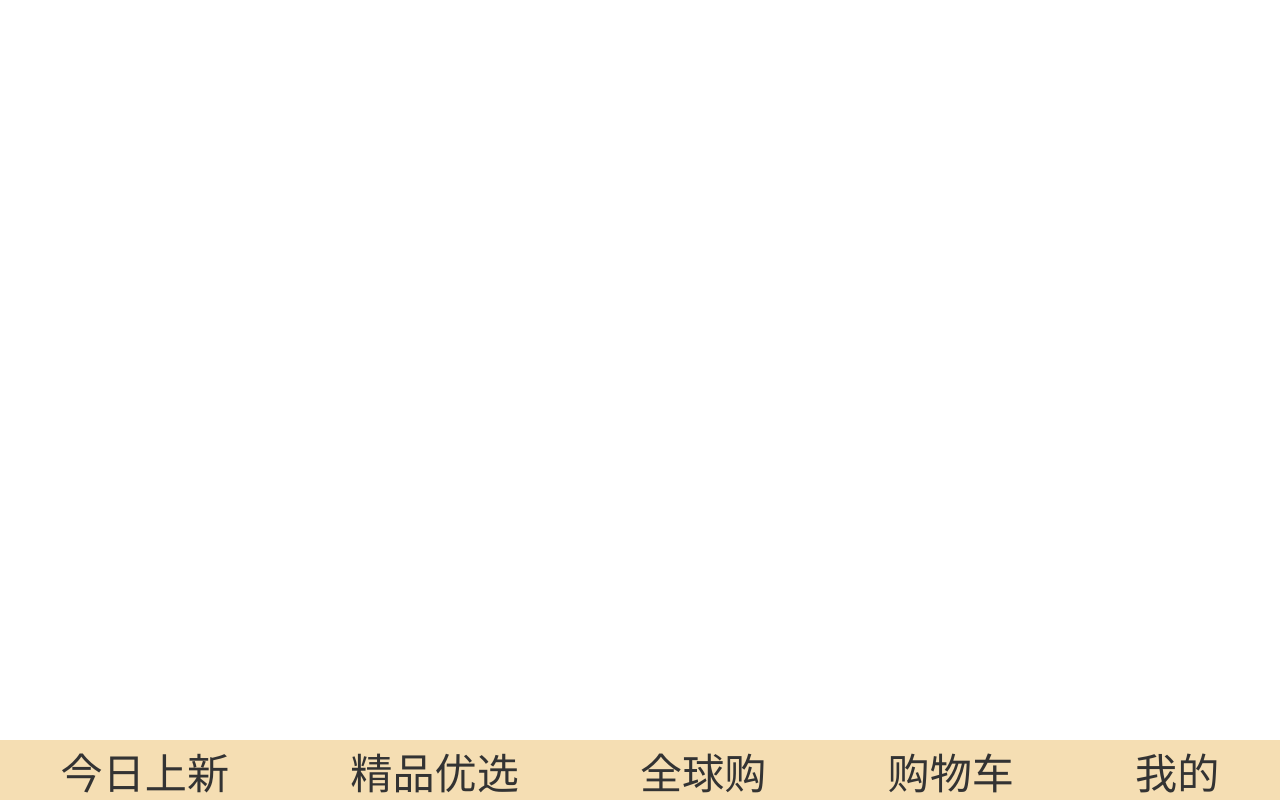
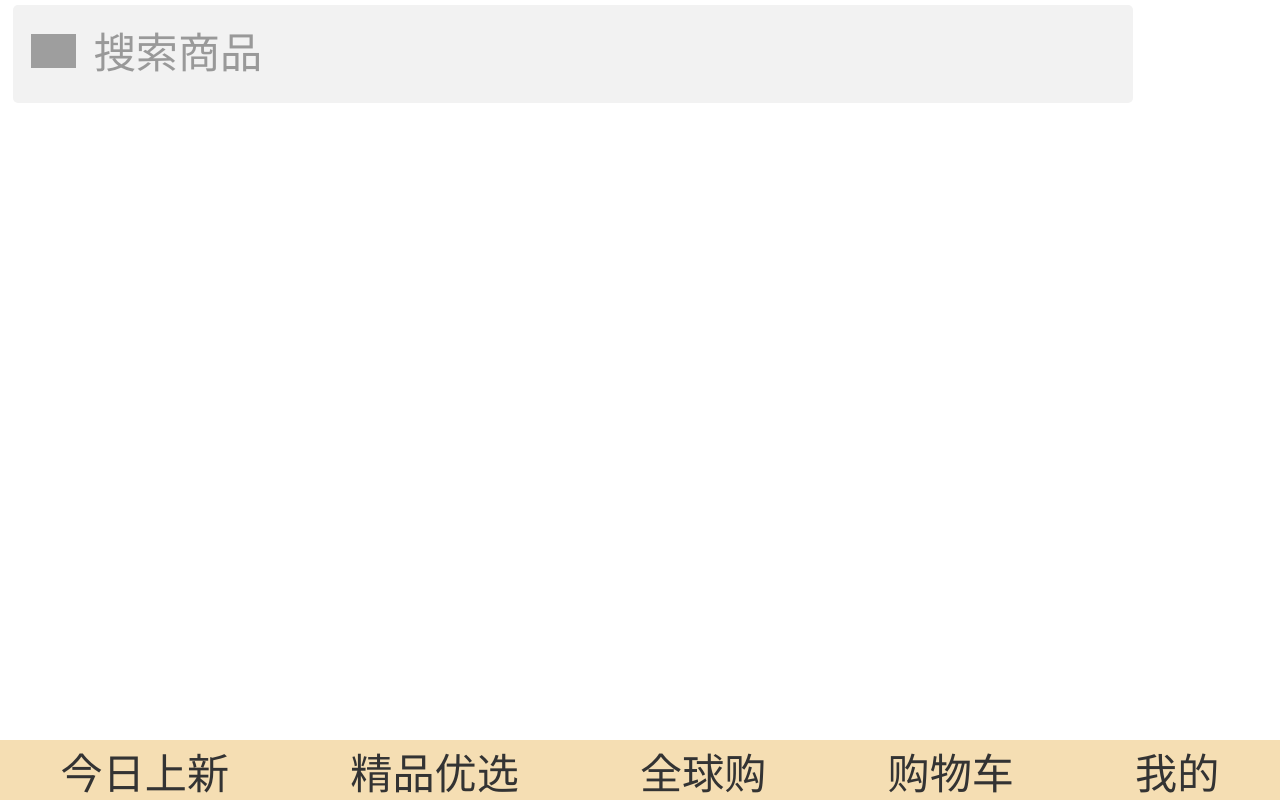
Before and after one commit to wuwencha0/juanpiwang, a Vue app: page / in a window 1280 px wide. Built offline with nearby package versions, Linux system fonts and the light colour scheme; grey boxes are pictures that could not be loaded.

Commit message:
shangchuan

```diff
--- a/package.json
+++ b/package.json
@@ -10,7 +10,8 @@
     "build": "node build/build.js"
   },
   "dependencies": {
-    "vue": "^2.4.2"
+    "vue": "^2.4.2",
+    "vue-router": "^2.7.0"
   },
   "devDependencies": {
     "autoprefixer": "^7.1.2",
--- a/src/pages/today/Today.vue
+++ b/src/pages/today/Today.vue
@@ -1,12 +1,18 @@
 <template>
-    <div>
-
-    </div>
+   <div id="today">
+      <header>
+        <div class="search">
+            <span><img src = './assets/search.png'></span>
+            <a class="search-input" href="" style="color:#999">搜索商品</a>
+        </div>
+        <div class="user"><span></span></div>
+      </header>
+   </div>
 </template>
 
 <script>
 export default {
-  name: "component_name",
+  name: "today",
   data () {
     return {
 
@@ -16,5 +22,39 @@ export default {
 </script>
 
 <style lang="css" scoped>
-
+  header{
+    width: 100%;
+    height: 0.38rem;
+    display: flex;
+    color: #999;
+}
+.search span{
+    display: inline-block;
+    width: 0.13rem;
+    height: 0.13rem;
+    margin:0 0.05rem;
+}
+.search img{
+    width: 100%;
+}
+.search{
+    margin: 5px 0 5px 13px;;
+    flex: 1 1 auto;
+    width: 3.0rem;
+    height: 0.28rem;
+    line-height: 0.28rem;
+    background: red;
+    background-color: #f2f2f2;
+    border-radius: 5px;
+    display: flex;
+}
+.search-input{
+    flex: 1 1 auto;
+}
+.user{
+    padding-top: 10px;
+    flex:  0 0 auto;
+    width: 0.42rem;
+    height: 100%;
+}
 </style>
```
Also changed, not shown: src/assets/go_load_new.png (added), src/assets/search.png (added).
